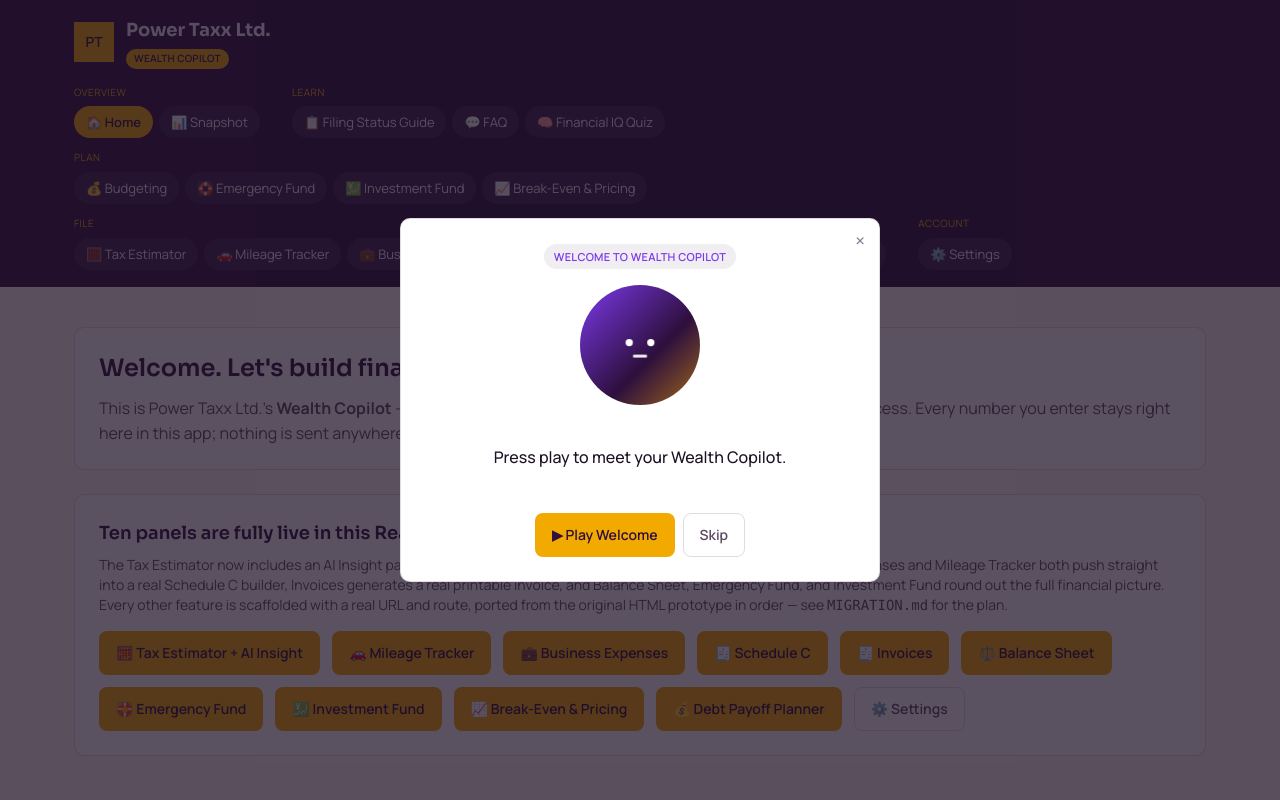
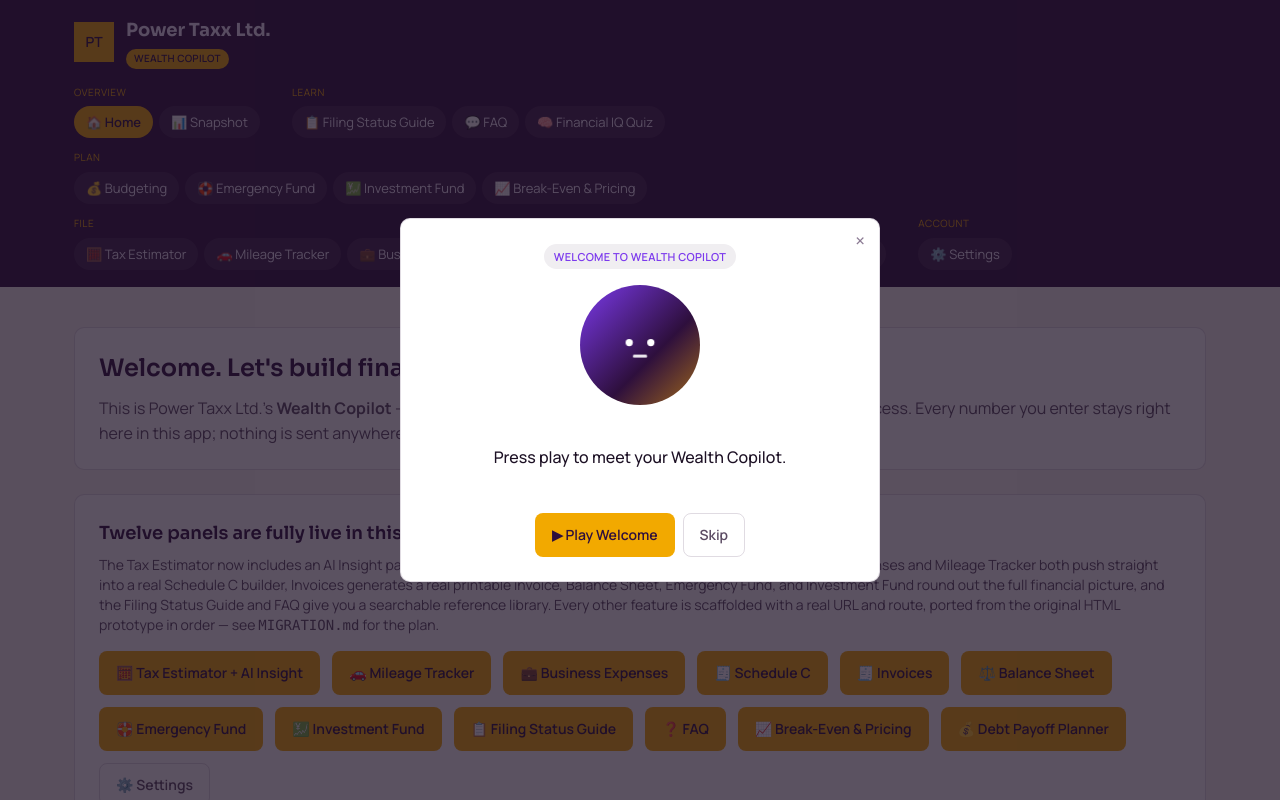
Before and after one commit to powertaxx-blip/Wealth-Copilot, a Next.js app: page / in a window 1280 px wide. Shown: the top 800 px of the page. Built offline with nearby package versions, Linux system fonts and the light colour scheme.

Commit message:
Update page.tsx

```diff
--- a/app/page.tsx
+++ b/app/page.tsx
@@ -16,13 +16,14 @@ export default function HomePage() {
       </div>
 
       <div className="card">
-        <h3 className="text-lg">Ten panels are fully live in this React build</h3>
+        <h3 className="text-lg">Twelve panels are fully live in this React build</h3>
         <p className="mt-2 text-sm" style={{ color: "var(--ink-soft)" }}>
           The Tax Estimator now includes an AI Insight panel and a full Term Dictionary alongside the core
           calculator, Business Expenses and Mileage Tracker both push straight into a real Schedule C builder,
-          Invoices generates a real printable invoice, and Balance Sheet, Emergency Fund, and Investment Fund round
-          out the full financial picture. Every other feature is scaffolded with a real URL and route, ported from
-          the original HTML prototype in order — see <code>MIGRATION.md</code> for the plan.
+          Invoices generates a real printable invoice, Balance Sheet, Emergency Fund, and Investment Fund round out
+          the full financial picture, and the Filing Status Guide and FAQ give you a searchable reference library.
+          Every other feature is scaffolded with a real URL and route, ported from the original HTML prototype in
+          order — see <code>MIGRATION.md</code> for the plan.
         </p>
         <div className="mt-4 flex flex-wrap gap-3">
           <Link href="/estimator" className="btn gold">
@@ -49,6 +50,12 @@ export default function HomePage() {
           <Link href="/investment" className="btn gold">
             💹 Investment Fund
           </Link>
+          <Link href="/filing" className="btn gold">
+            📋 Filing Status Guide
+          </Link>
+          <Link href="/faq" className="btn gold">
+            ❓ FAQ
+          </Link>
           <Link href="/breakeven" className="btn gold">
             📈 Break-Even &amp; Pricing
           </Link>
```
